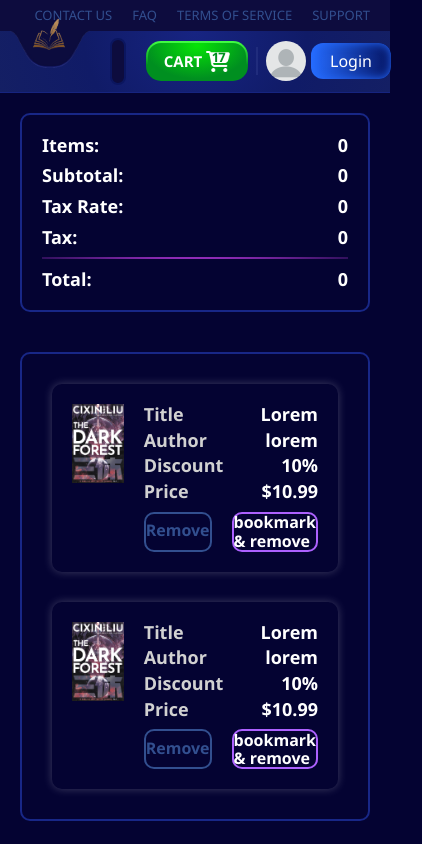
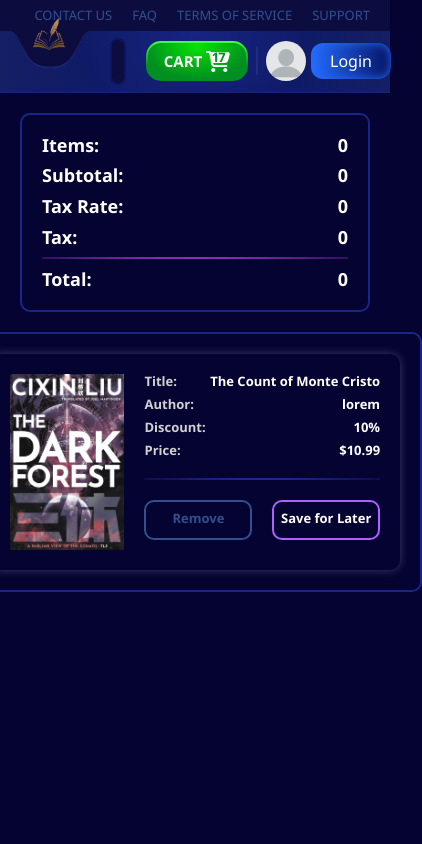
Before and after one commit to MariusG21/final-project, a React (Vite) app in the folder bibliotek/: page /checkout in a window 390 px wide. Shown: the whole page, 422 px wide, since content can reach past the window. Built offline with nearby package versions, Linux system fonts and the light colour scheme.

Commit message:
create responsive layout for CheckoutPage

```diff
--- a/bibliotek/src/pages/checkout/Checkout.module.css
+++ b/bibliotek/src/pages/checkout/Checkout.module.css
@@ -3,8 +3,11 @@
   padding: 2rem 2rem 2rem 26rem;
   width: 100%;
   display: flex;
-  flex-direction: column;
-  gap: 4rem;
+  flex-direction: row-reverse;
+  align-items: start;
+  justify-content: center;
+  flex-wrap: wrap;
+  gap: 2rem;
   color: #fff;
 }
 @media (max-width: 768px) {
--- a/bibliotek/src/pages/checkout/components/CartItemsGrid.module.css
+++ b/bibliotek/src/pages/checkout/components/CartItemsGrid.module.css
@@ -1,5 +1,6 @@
 .cart-items-container {
-  padding: 3rem;
+  padding: 2rem;
+  flex: 2;
   display: flex;
   flex-direction: column;
   border-radius: 1rem;
@@ -15,27 +16,45 @@
   padding: 2rem;
   border-radius: 1rem;
   box-shadow: 0 0 1rem #ffffff3b;
+  min-width: 50rem;
 }
-.cover-image {
+
+@media (max-width: 840px) {
+  .cart-item {
+    min-width: 0;
+
+    & * {
+      font-size: 1.5rem;
+    }
+  }
+}
+@media (max-width: 600px) {
+  .cart-item {
+    & * {
+      font-size: 1.3rem;
+    }
+  }
+}
+
+.cover-image-container {
   width: 18rem;
 }
 .book-details {
   width: 100%;
   display: flex;
   flex-direction: column;
-  gap: 1rem;
+  gap: 2rem;
 }
 .book-info {
   display: flex;
   flex-direction: column;
-  gap: 0.5rem;
+  gap: 0.8rem;
   & > * {
     display: flex;
     align-items: center;
     justify-content: space-between;
-    font-size: 1.8rem;
     font-weight: 700;
-    span {
+    .label {
       color: #d1d1d1;
     }
   }
@@ -45,37 +64,35 @@
   align-items: center;
   justify-content: space-between;
   gap: 2rem;
+  & > * {
+    width: 100%;
+    height: 4rem;
+    display: flex;
+    align-items: center;
+    justify-content: center;
+    padding-bottom: 0.3rem;
+    font-weight: 700;
+    white-space: nowrap;
+    border-radius: 1rem;
+    cursor: pointer;
+    transition: background-color 150ms, color 150ms, border-color 150ms,
+      transform 150ms;
+    &:active {
+      transform: scale(0.99);
+    }
+  }
 }
-.remove {
-  width: 100%;
-  height: 4rem;
-  display: flex;
-  align-items: center;
-  justify-content: center;
-  padding-bottom: 0.3rem;
+.remove-button {
   border: 0.2rem solid #324f8f;
   color: #324f8f;
-  font-weight: 700;
-  text-transform: capitalize;
-  border-radius: 1rem;
-  cursor: pointer;
-  transition: background-color 150ms, border-color 150ms, color 150ms;
   &:hover {
     color: #e63946;
     border-color: #e63946;
     background-color: #324f8f;
   }
 }
-.bookmark-and-remove {
-  width: 100%;
-  height: 4rem;
-  display: flex;
-  align-items: center;
-  justify-content: center;
-  font-weight: 700;
-  border-radius: 1rem;
+.bookmark-and-remove-button {
   border: 0.2rem solid #ad61ff;
-  cursor: pointer;
   &:hover {
     background-color: #e5ccff;
     color: black;
--- a/bibliotek/src/pages/checkout/components/CartItemsGrid.tsx
+++ b/bibliotek/src/pages/checkout/components/CartItemsGrid.tsx
@@ -1,58 +1,44 @@
+import { Link } from "react-router";
 import styles from "./CartItemsGrid.module.css";
+import { SeparatorLine } from "@/components/SeparatorLine/SeparatorLine";
 
 export function CartItemsGrid() {
   return (
     <div className={styles["cart-items-container"]}>
       <div className={styles["cart-item"]}>
-        <div className={styles["cover-image"]}>
-          <img src="/images/books/the-dark-forest.jpg" alt="#" className="" />
-        </div>
+        <Link
+          to={`/books/${"id-here"}`}
+          className={styles["cover-image-container"]}
+        >
+          <img
+            src="/images/books/the-dark-forest.jpg"
+            alt="#"
+            className={styles["cover-image"]}
+          />
+        </Link>
         <div className={styles["book-details"]}>
           <div className={styles["book-info"]}>
             <div className={styles["book-title"]}>
-              <span className={styles["label"]}>Title</span>Lorem
+              <span className={styles["label"]}>Title:</span>The Count of Monte
+              Cristo
             </div>
             <div className={styles["book-author"]}>
-              <span className={styles["label"]}>Author</span>lorem
+              <span className={styles["label"]}>Author:</span>lorem
             </div>
             <div className={styles["discount"]}>
-              <span className={styles["label"]}>Discount</span>10%
+              <span className={styles["label"]}>Discount:</span>10%
             </div>
             <div className={styles["price"]}>
-              <span className={styles["label"]}>Price</span>$10.99
+              <span className={styles["label"]}>Price:</span>$10.99
             </div>
           </div>
+          <SeparatorLine />
           <div className={styles["book-actions"]}>
-            <div className={styles["remove"]}>remove</div>
-            <div className={styles["bookmark-and-remove"]}>
-              bookmark & remove
+            <div role="button" className={styles["remove-button"]}>
+              Remove
             </div>
-          </div>
-        </div>
-      </div>
-      <div className={styles["cart-item"]}>
-        <div className={styles["cover-image"]}>
-          <img src="/images/books/the-dark-forest.jpg" alt="#" className="" />
-        </div>
-        <div className={styles["book-details"]}>
-          <div className={styles["book-info"]}>
-            <div className={styles["book-title"]}>
-              <span className={styles["label"]}>Title</span>Lorem
-            </div>
-            <div className={styles["book-author"]}>
-              <span className={styles["label"]}>Author</span>lorem
-            </div>
-            <div className={styles["discount"]}>
-              <span className={styles["label"]}>Discount</span>10%
-            </div>
-            <div className={styles["price"]}>
-              <span className={styles["label"]}>Price</span>$10.99
-            </div>
-          </div>
-          <div className={styles["book-actions"]}>
-            <div className={styles["remove"]}>remove</div>
-            <div className={styles["bookmark-and-remove"]}>
-              bookmark & remove
+            <div role="button" className={styles["bookmark-and-remove-button"]}>
+              Save for Later
             </div>
           </div>
         </div>
--- a/bibliotek/src/pages/checkout/components/PaymentSummary.module.css
+++ b/bibliotek/src/pages/checkout/components/PaymentSummary.module.css
@@ -1,11 +1,20 @@
 .payment-summary {
   display: flex;
   flex-direction: column;
+  flex: 1;
   gap: 1rem;
   padding: 2rem;
   border: 0.2rem solid #182787;
   border-radius: 1rem;
   max-width: 44rem;
+  min-width: 30rem;
+  position: sticky;
+  top: calc(9.25rem + 2rem);
+}
+@media (max-width: 1158px) {
+  .payment-summary {
+    position: static;
+  }
 }
 .rows {
   display: flex;
```
